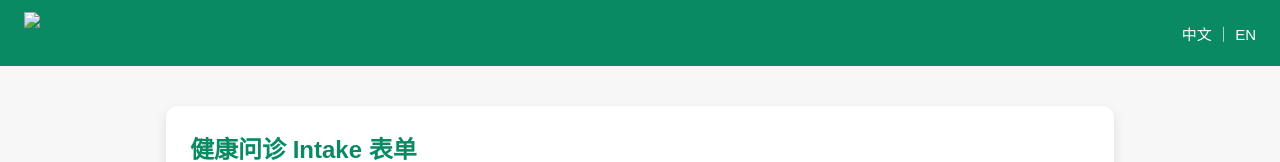
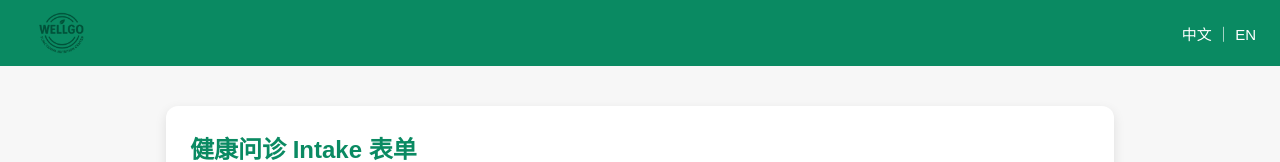
Before and after one commit to katrinaxin/wellgo-intake, a plain HTML site: page index.html in a window 1280 px wide. Shown: the top 162 px of the page. Drawn offline with Linux system fonts and the light colour scheme.

Commit message:
Update index.html

```diff
--- a/index.html
+++ b/index.html
@@ -94,7 +94,7 @@
 
     <!-- ======== 顶部导航栏（左 Logo + 右语言按钮） ======== -->
     <div class="navbar">
-        <img src="Pasted-20251111-210730_pixian_ai.png" class="navbar-logo">
+        <img src="logo.png" class="navbar-logo">
         <div class="navbar-lang">中文 ｜ EN</div>
     </div>
 
```
